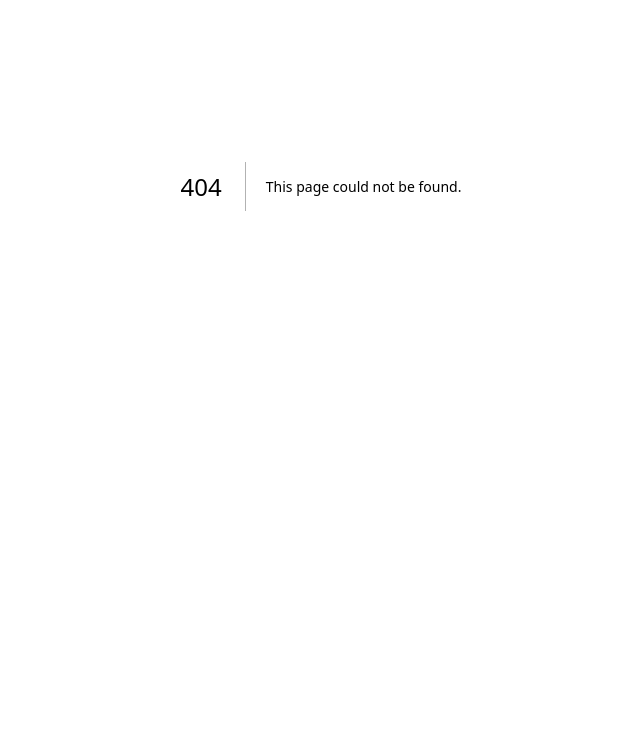
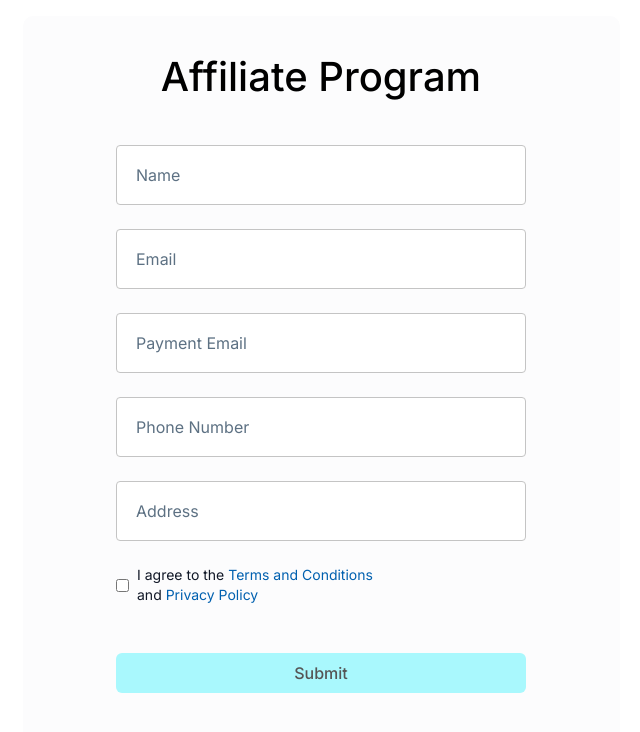
Before and after one commit to Hasan-Rifat/MyIEP-Buddy, a Next.js app: page /affiliate-program in a window 1280 px wide. Before the commit this address had no page. Shown: the part 214-946 px from the top of the page, without its empty margins (319-959 px from the left). Before the commit the page ends 800 px from the top, so only its background shows below. Built offline with nearby package versions, Linux system fonts and the light colour scheme.

Commit message:
Affiliate Program

```diff
--- /dev/null
+++ b/app/(frontend)/affiliate-program/page.jsx
@@ -0,0 +1,81 @@
+import React from "react";
+
+const affiliateProgram = () => {
+  return (
+    <section className="py-[230px]">
+      <div className="container mx-auto">
+        <div className="mx-auto max-w-[597px] pt-[33px] pb-[82px] bg-[#fcfcfd] rounded-[10px]">
+          <h2 className="text-[40px] leading-[56px] text-black font-medium text-center mb-10">
+            Affiliate Program
+          </h2>
+          <form className="max-w-[410px] mx-auto rounded ">
+            <div className="mb-6">
+              <input
+                className="appearance-none border border-[#C4C4C4] rounded w-full p-[19px] text-[#5D7183] placeholder-[#5D7183] leading-tight focus:outline-none focus:shadow-outline"
+                id="name"
+                type="text"
+                placeholder="Name"
+              />
+            </div>
+            <div className="mb-6">
+              <input
+                className="appearance-none border border-[#C4C4C4] rounded w-full p-[19px] text-[#5D7183] placeholder-[#5D7183] leading-tight focus:outline-none focus:shadow-outline"
+                id="email"
+                type="email"
+                placeholder="Email"
+              />
+            </div>
+            <div className="mb-6">
+              <input
+                className="appearance-none border border-[#C4C4C4] rounded w-full p-[19px] text-[#5D7183] placeholder-[#5D7183] leading-tight focus:outline-none focus:shadow-outline"
+                id="paymentEmail"
+                type="email"
+                placeholder="Payment Email"
+              />
+            </div>
+            <div className="mb-6">
+              <input
+                className="appearance-none border border-[#C4C4C4] rounded w-full p-[19px] text-[#5D7183] placeholder-[#5D7183] leading-tight focus:outline-none focus:shadow-outline"
+                id="phoneNumber"
+                type="tel"
+                placeholder="Phone Number"
+              />
+            </div>
+            <div className="mb-6">
+              <input
+                className="appearance-none border border-[#C4C4C4] rounded w-full p-[19px] text-[#5D7183] placeholder-[#5D7183] leading-tight focus:outline-none focus:shadow-outline"
+                id="address"
+                rows="3"
+                placeholder="Address"
+              />
+            </div>
+            <div className="mb-6">
+              <label className="flex items-center">
+                <input
+                  type="checkbox"
+                  className="form-checkbox"
+                  name="checkbox"
+                />
+                <p className="ml-2 text-sm text-[#111827] max-w-[236.68px]">
+                  I agree to the{" "}
+                  <span className="text-[#0060AF]">Terms and Conditions</span>{" "}
+                  and <span className="text-[#0060AF]">Privacy Policy</span>
+                </p>
+              </label>
+            </div>
+            <div className="mt-[48px]">
+              <button
+                className="bg-[#A9F8FD] w-full rounded-[6px] py-2 text-base font-medium text-[#555555] "
+                type="button"
+              >
+                Submit
+              </button>
+            </div>
+          </form>
+        </div>
+      </div>
+    </section>
+  );
+};
+
+export default affiliateProgram;
--- /dev/null
+++ b/app/(frontend)/sign-in/page.jsx
@@ -0,0 +1,7 @@
+import React from "react";
+
+const SignIn = () => {
+  return <div>SignIn</div>;
+};
+
+export default SignIn;
--- /dev/null
+++ b/app/(frontend)/sign-up/page.jsx
@@ -0,0 +1,7 @@
+import React from "react";
+
+const SignUp = () => {
+  return <div></div>;
+};
+
+export default SignUp;
--- a/app/globals.css
+++ b/app/globals.css
@@ -2,7 +2,7 @@
 @tailwind components;
 @tailwind utilities;
 
-:root {
+/* :root {
   --foreground-rgb: 0, 0, 0;
   --background-start-rgb: 214, 219, 220;
   --background-end-rgb: 255, 255, 255;
@@ -24,4 +24,4 @@ body {
       rgb(var(--background-end-rgb))
     )
     rgb(var(--background-start-rgb));
-}
+} */
--- a/app/layout.js
+++ b/app/layout.js
@@ -1,17 +1,19 @@
-import './globals.css'
-import { Inter } from 'next/font/google'
+import "./globals.css";
+import { Inter } from "next/font/google";
 
-const inter = Inter({ subsets: ['latin'] })
+const inter = Inter({ subsets: ["latin"] });
 
 export const metadata = {
-  title: 'Create Next App',
-  description: 'Generated by create next app',
-}
+  title: "Create Next App",
+  description: "Generated by create next app",
+};
 
 export default function RootLayout({ children }) {
   return (
     <html lang="en">
-      <body className={inter.className}>{children}</body>
+      <body className={inter.className}>
+        <main>{children}</main>
+      </body>
     </html>
-  )
+  );
 }
--- a/app/page.js
+++ b/app/page.js
@@ -1,113 +1,5 @@
 import Image from "next/image";
 
 export default function Home() {
-  return (
-    <main className="flex min-h-screen flex-col items-center justify-between p-24">
-      <div className="z-10 w-full max-w-5xl items-center justify-between font-mono text-sm lg:flex">
-        <p className="fixed left-0 top-0 flex w-full justify-center border-b border-gray-300 bg-gradient-to-b from-zinc-200 pb-6 pt-8 backdrop-blur-2xl dark:border-neutral-800 dark:bg-zinc-800/30 dark:from-inherit lg:static lg:w-auto  lg:rounded-xl lg:border lg:bg-gray-200 lg:p-4 lg:dark:bg-zinc-800/30">
-          Get started by editing&nbsp;
-          <code className="font-mono font-bold text-white">app/page.js</code>
-        </p>
-        <div className="fixed bottom-0 left-0 flex h-48 w-full items-end justify-center bg-gradient-to-t from-white via-white dark:from-black dark:via-black lg:static lg:h-auto lg:w-auto lg:bg-none">
-          <a
-            className="pointer-events-none flex place-items-center gap-2 p-8 lg:pointer-events-auto lg:p-0"
-            href="https://vercel.com?utm_source=create-next-app&utm_medium=appdir-template&utm_campaign=create-next-app"
-            target="_blank"
-            rel="noopener noreferrer"
-          >
-            By{" "}
-            <Image
-              src="/vercel.svg"
-              alt="Vercel Logo"
-              className="dark:invert"
-              width={100}
-              height={24}
-              priority
-            />
-          </a>
-        </div>
-      </div>
-
-      <div className="relative flex place-items-center before:absolute before:h-[300px] before:w-[480px] before:-translate-x-1/2 before:rounded-full before:bg-gradient-radial before:from-white before:to-transparent before:blur-2xl before:content-[''] after:absolute after:-z-20 after:h-[180px] after:w-[240px] after:translate-x-1/3 after:bg-gradient-conic after:from-sky-200 after:via-blue-200 after:blur-2xl after:content-[''] before:dark:bg-gradient-to-br before:dark:from-transparent before:dark:to-blue-700 before:dark:opacity-10 after:dark:from-sky-900 after:dark:via-[#0141ff] after:dark:opacity-40 before:lg:h-[360px]">
-        <Image
-          className="relative dark:drop-shadow-[0_0_0.3rem_#ffffff70] dark:invert"
-          src="/next.svg"
-          alt="Next.js Logo"
-          width={180}
-          height={37}
-          priority
-        />
-      </div>
-
-      <div className="mb-32 grid text-center lg:mb-0 lg:grid-cols-4 lg:text-left">
-        <a
-          href="https://beta.nextjs.org/docs?utm_source=create-next-app&utm_medium=appdir-template&utm_campaign=create-next-app"
-          className="group rounded-lg border border-transparent px-5 py-4 transition-colors hover:border-gray-300 hover:bg-gray-100 hover:dark:border-neutral-700 hover:dark:bg-neutral-800/30"
-          target="_blank"
-          rel="noopener noreferrer"
-        >
-          <h2 className={`mb-3 text-2xl font-semibold`}>
-            Docs{" "}
-            <span className="inline-block transition-transform group-hover:translate-x-1 motion-reduce:transform-none">
-              -&gt;
-            </span>
-          </h2>
-          <p className={`m-0 max-w-[30ch] text-sm opacity-50`}>
-            Find in-depth information about Next.js features and API.
-          </p>
-        </a>
-
-        <a
-          href="https://nextjs.org/learn?utm_source=create-next-app&utm_medium=appdir-template-tw&utm_campaign=create-next-app"
-          className="group rounded-lg border border-transparent px-5 py-4 transition-colors hover:border-gray-300 hover:bg-gray-100 hover:dark:border-neutral-700 hover:dark:bg-neutral-800 hover:dark:bg-opacity-30"
-          target="_blank"
-          rel="noopener noreferrer"
-        >
-          <h2 className={`mb-3 text-2xl font-semibold`}>
-            Learn{" "}
-            <span className="inline-block transition-transform group-hover:translate-x-1 motion-reduce:transform-none">
-              -&gt;
-            </span>
-          </h2>
-          <p className={`m-0 max-w-[30ch] text-sm opacity-50`}>
-            Learn about Next.js in an interactive course with&nbsp;quizzes!
-          </p>
-        </a>
-
-        <a
-          href="https://vercel.com/templates?framework=next.js&utm_source=create-next-app&utm_medium=appdir-template&utm_campaign=create-next-app"
-          className="group rounded-lg border border-transparent px-5 py-4 transition-colors hover:border-gray-300 hover:bg-gray-100 hover:dark:border-neutral-700 hover:dark:bg-neutral-800/30"
-          target="_blank"
-          rel="noopener noreferrer"
-        >
-          <h2 className={`mb-3 text-2xl font-semibold`}>
-            Templates{" "}
-            <span className="inline-block transition-transform group-hover:translate-x-1 motion-reduce:transform-none">
-              -&gt;
-            </span>
-          </h2>
-          <p className={`m-0 max-w-[30ch] text-sm opacity-50`}>
-            Explore the Next.js 13 playground.
-          </p>
-        </a>
-
-        <a
-          href="https://vercel.com/new?utm_source=create-next-app&utm_medium=appdir-template&utm_campaign=create-next-app"
-          className="group rounded-lg border border-transparent px-5 py-4 transition-colors hover:border-gray-300 hover:bg-gray-100 hover:dark:border-neutral-700 hover:dark:bg-neutral-800/30"
-          target="_blank"
-          rel="noopener noreferrer"
-        >
-          <h2 className={`mb-3 text-2xl font-semibold`}>
-            Deploy{" "}
-            <span className="inline-block transition-transform group-hover:translate-x-1 motion-reduce:transform-none">
-              -&gt;
-            </span>
-          </h2>
-          <p className={`m-0 max-w-[30ch] text-sm opacity-50`}>
-            Instantly deploy your Next.js site to a shareable URL with Vercel.
-          </p>
-        </a>
-      </div>
-    </main>
-  );
+  return <></>;
 }
```
